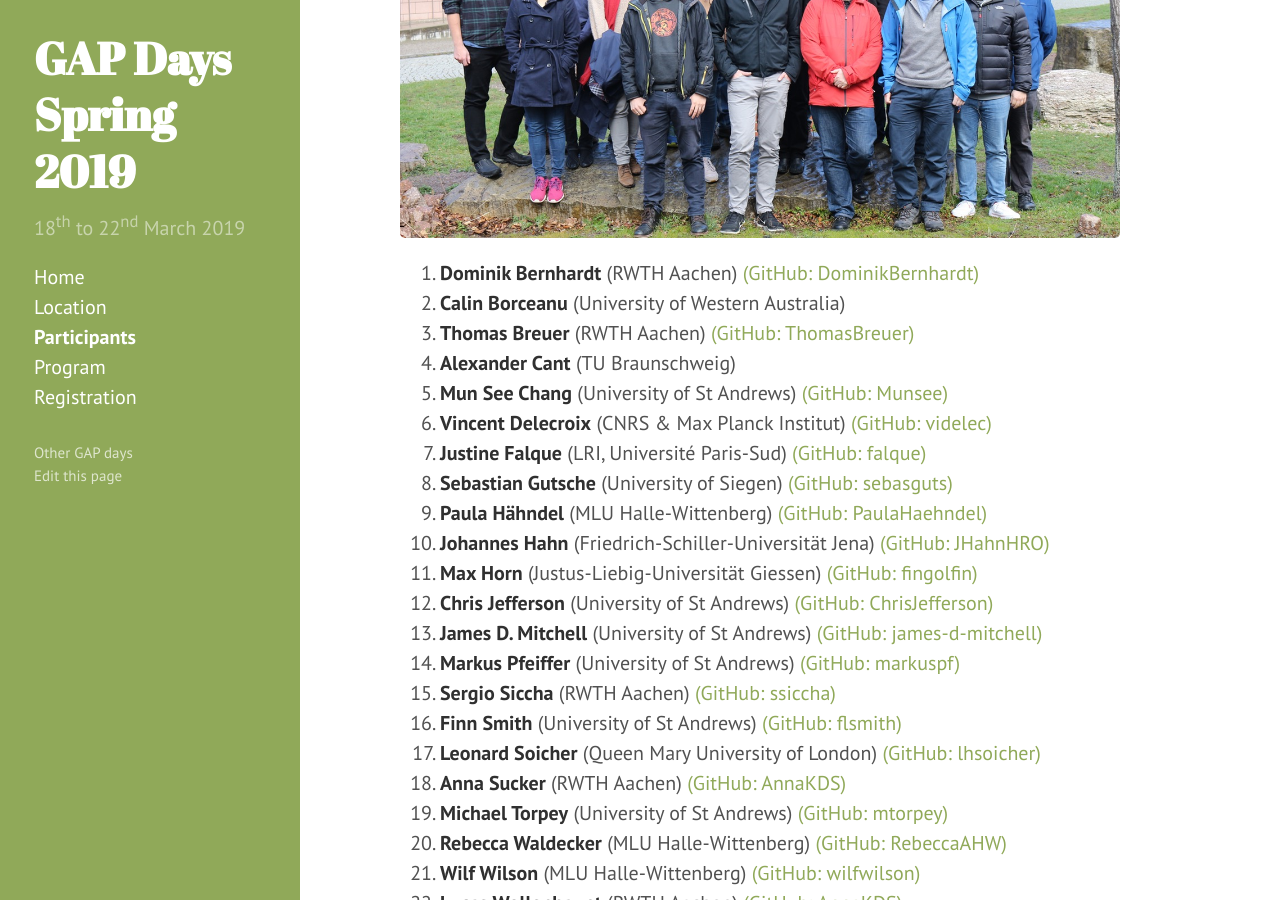
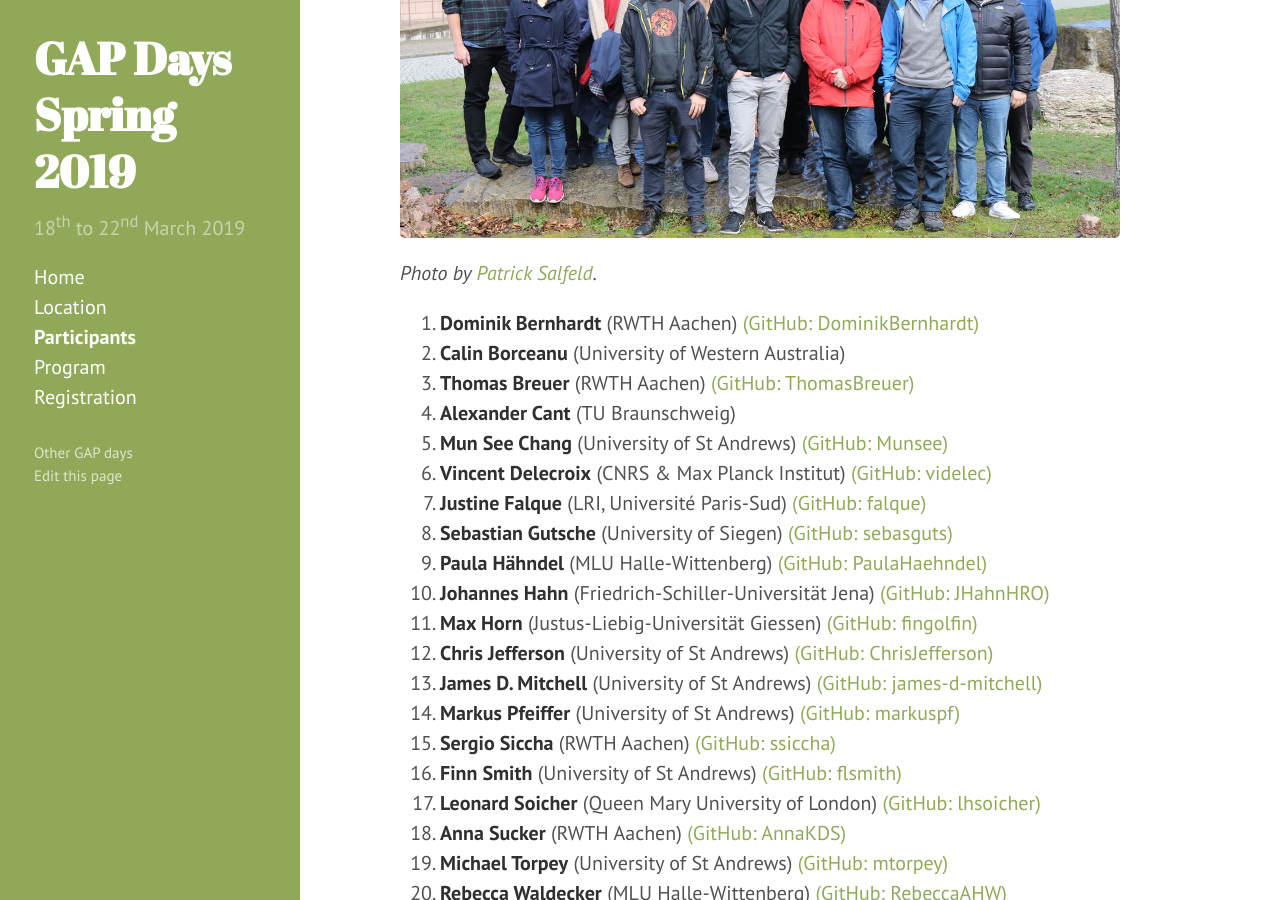
Before and after one commit to jesusmartinez-garcia/2020-01-21-colchester-workshop, a Jekyll site: the page built from participants.md, in a window 1280 px wide and 900 px high, scrolled down 382 px. Built offline with Jekyll 4.4.1, drawn with Linux system fonts in a browser that asks for light colours.

Commit message:
Add package attribution

```diff
--- a/participants.md
+++ b/participants.md
@@ -6,6 +6,7 @@ title: Participants
 <a href="{{ site.baseurl }}/images/group-photo-large.jpg">
   <img alt="Group photo for GAP Days Spring 2019 in Halle. Click for larger
   version" src="{{ site.baseurl }}/images/group-photo-small.jpg" /></a>
+*Photo by [Patrick Salfeld](http://conway1.mathematik.uni-halle.de/~salfeld/index-en.html).*
 
 <ol>
 {% for p in site.data.participants %}
```
